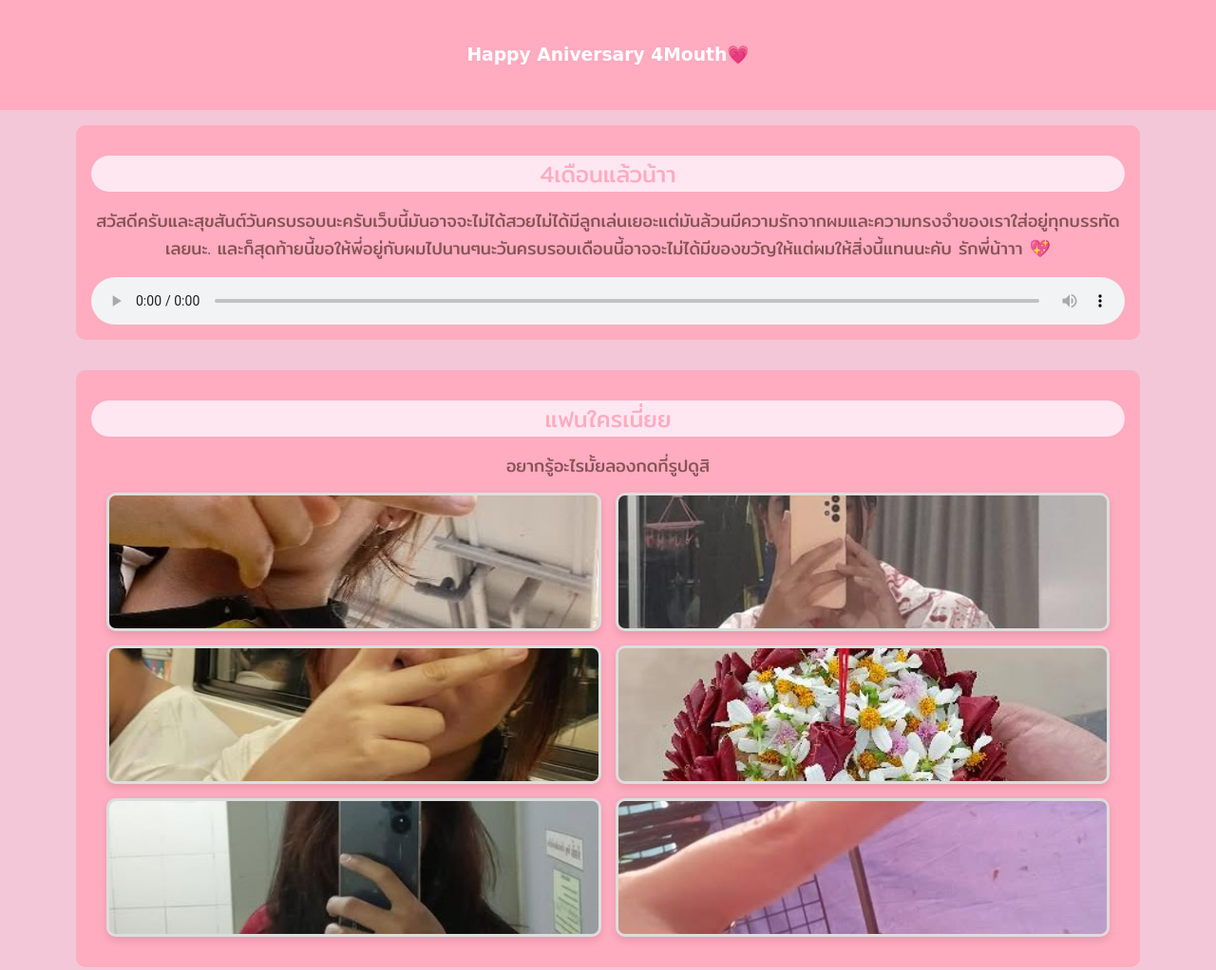
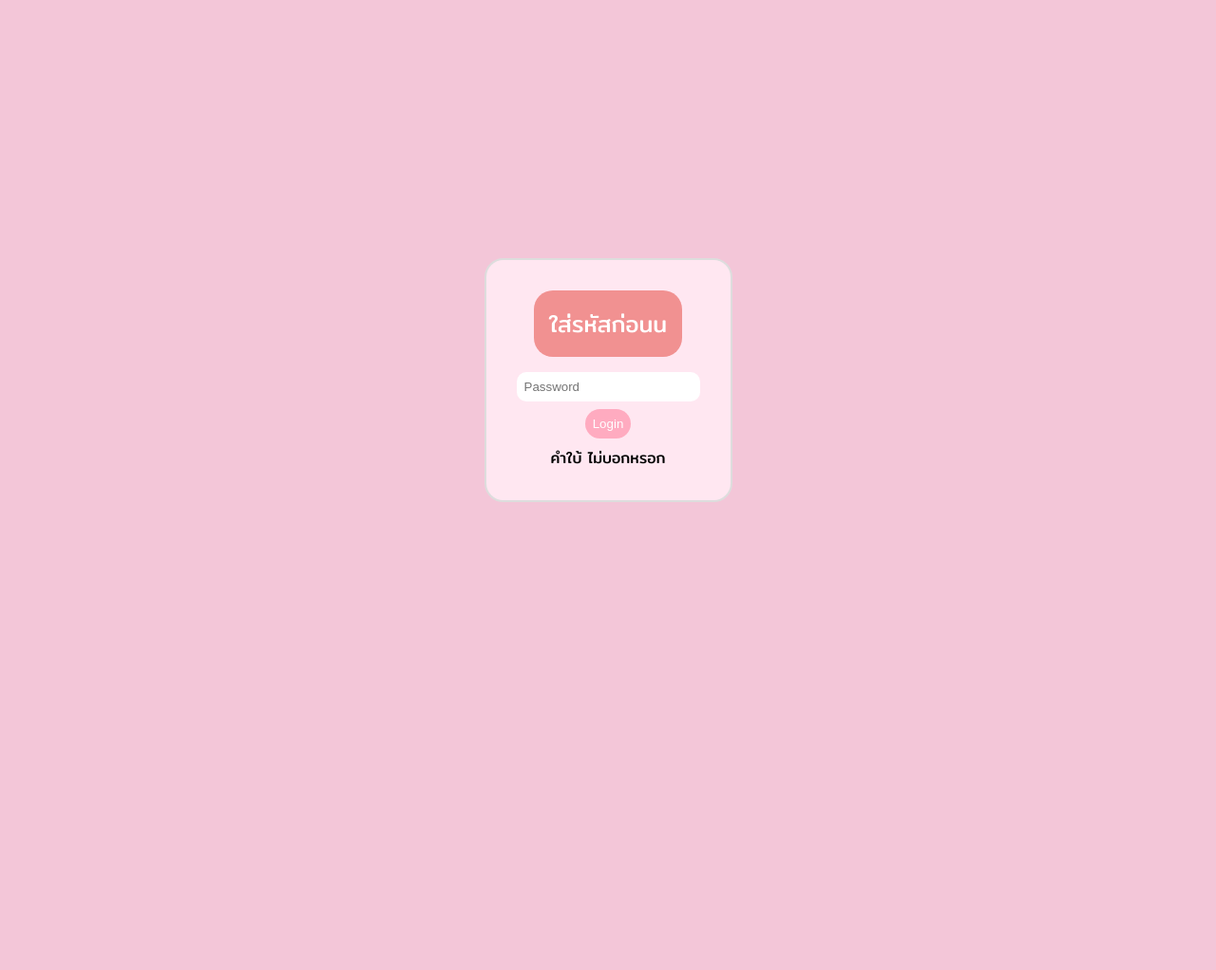
Before and after one commit to SantiphapChompoo/SantiphapChompoo.github.io, a plain HTML site: page index.html in a window 1280 px wide. Shown: the top 1022 px of the page at 95% size. After the commit the page ends 800 px from the top, so only its background shows below. Drawn offline with Linux system fonts and the light colour scheme; a web font is replaced by a local one.

Commit message:
Add files via upload

```diff
--- a/index.html
+++ b/index.html
@@ -3,62 +3,23 @@
 <head>
     <meta charset="UTF-8">
     <meta name="viewport" content="width=device-width, initial-scale=1.0">
-    <title>ให้ทายว่าเว็บอะไร</title>
-    <link rel="icon" href="img/pngegg.png">
-    <link rel="preconnect" href="https://fonts.googleapis.com">
-    <link rel="preconnect" href="https://fonts.gstatic.com" crossorigin>
-    <link href="https://fonts.googleapis.com/css2?family=Playwrite+NO:wght@100&display=swap" rel="stylesheet">
+    <title>Document</title>
     <link rel="stylesheet" href="main.css">
     <link rel="preconnect" href="https://fonts.googleapis.com">
 <link rel="preconnect" href="https://fonts.gstatic.com" crossorigin>
-<link href="https://fonts.googleapis.com/css2?family=Mitr&family=Playwrite+NO:wght@100&display=swap" rel="stylesheet">
+<link href="https://fonts.googleapis.com/css2?family=Mitr&display=swap" rel="stylesheet">
 </head>
 <body>
-    <header>
-        <div class="conainer">
-            <h3> Happy Aniversary 4Mouth💗</h3>
-        </div>
-    </header>
 
-    <div class="container">
-        <div class="section">
-            <h2>4เดือนแล้วน้าา</h2>
-            <p>สวัสดีครับและสุขสันต์วันครบรอบนะครับเว็บนี้มันอาจจะไม่ได้สวยไม่ได้มีลูกเล่นเยอะแต่มันล้วนมีความรักจากผมและความทรงจำของเราใส่อยู่ทุกบรรทัดเลยนะ. และก็สุดท้ายนี้ขอให้พี่อยู่กับผมไปนานๆนะวันครบรอบเดือนนี้อาจจะไม่ได้มีของขวัญให้แต่ผมให้สิ่งนี้แทนนะคับ รักพี่น้าาา 💖</p>
-            <audio src="audio/SEA. - สมดลรก (Balance) Feat. SEXSKI [Official MV] (mp3cut.net).mp3" autoplay controls ></audio>
+    <script src="script.js" defer></script>
+
+    <div class="login-container">
+        <div class="login-con">
+            <h2>ใส่รหัสก่อนน</h2>
+            <input type="password" id="password" placeholder="Password" required>
+            <button onclick="login()">Login</button>
+            <p>คำใบ้ ไม่บอกหรอก</p>
         </div>
     </div>
-
-    <div class="container" style="margin-top: 2rem;">
-        <h2 style="text-align:center">แฟนใครเนี่ยย</h2>
-        <p style="margin-bottom: -.1rem;">อยากรู้อะไรมั้ยลองกดที่รูปดูสิ</p>
-        <div class="album">
-            <div class="album-item">
-                <a href="GF1.html"><img src="img/GF1.jpg" alt="Photo 1"></a>
-            </div>
-            <div class="album-item">
-                <a href="GF2.html"><img src="img/GF2.jpg" alt="Photo 2"></a>
-            </div>
-            <div class="album-item">
-                <a href="GF3.html"><img src="img/GF3.jpg" alt="Photo 3"></a>
-            </div>
-            <div class="album-item">
-                <a href="GF4.html"><img src="img/GF4.jpg" alt="Photo 4"></a>
-            </div>
-            <div class="album-item">
-                <a href="GF5.html"><img src="img/GF5.jpg" alt="Photo 5"></a>
-            </div>
-            <div class="album-item">
-                <a href="GF6.html"><img src="img/GF6.jpg" alt="Photo 6"></a>
-            </div>
-        </div>
-    </div>
-
-    <div class="footer">
-        <div class="section">
-            <h2>จำได้มั้ยเราคบกันวันไหนนน</h2>
-            <p>25 ก.ค 2568 เป็นวันที่เราเริ่มแชืกันวันแรกก <br> 11 ส.ค. 2568 วันนั้นเราคบกันเป็นแฟนหล่ะะ <br> 5 พ.ย 2568 เป็นวันที่เรากลับมาคบกันหน่ะะ</p>
-        </div>
-    </div>
-
 </body>
 </html>
--- a/main.css
+++ b/main.css
@@ -130,3 +130,57 @@ header h3 {
     border-radius: 10px;
     margin-top: 1rem;
 }
+
+.login-container {
+    font-family: "Mitr", sans-serif;
+    font-weight: 200;
+    display: flex;
+    flex-direction: column;
+    position: fixed;
+    height: 100%;
+    width: 100%;
+    align-items: center;
+    justify-content: center;
+}
+
+.login-con {
+    background-color: #ffe7f1;
+    padding: 2rem;
+    border-radius: 20px;
+    border: 2px solid #ddd;
+    display: flex;
+    flex-direction: column;
+    justify-content: center;
+    align-items: center;
+}
+
+.login-con h2{
+    font-weight: 100;
+    color: #ffffff;
+    padding: 1rem;
+    margin-bottom: 1rem;
+    background-color: #f19191;
+    border-radius: 20px;
+}
+
+.login-container input {
+    border: none;
+    padding: .5rem;
+    border-radius: 10px;
+}
+
+.login-container button {
+    border: none;
+    padding: .5rem;
+    border-radius: 20px;
+    margin: .5rem 0;
+    background: #ffabc0;
+    color: #fff;
+}
+
+#Error {
+    padding: .5rem;
+    font-size: 16px;
+    margin-top: 1rem;
+    margin-bottom: -1rem;
+}
--- /dev/null
+++ b/script.js
@@ -0,0 +1,12 @@
+const password = '110868';
+const error = document.getElementById('Error');
+
+function login(){
+    const passwordinput = document.getElementById('password').value;
+    if(passwordinput === password){
+        window.location.href = "home.html";
+    }
+    else {
+        alert("ผิดดดด")
+    }
+};
```
Also changed, not shown: GF1.html (+2 -2 lines), GF2.html (+2 -2 lines), GF3.html (+2 -2 lines), GF4.html (+2 -2 lines), GF5.html (+2 -2 lines), GF6.html (+2 -2 lines), home.html (added, +64 -0 lines).
